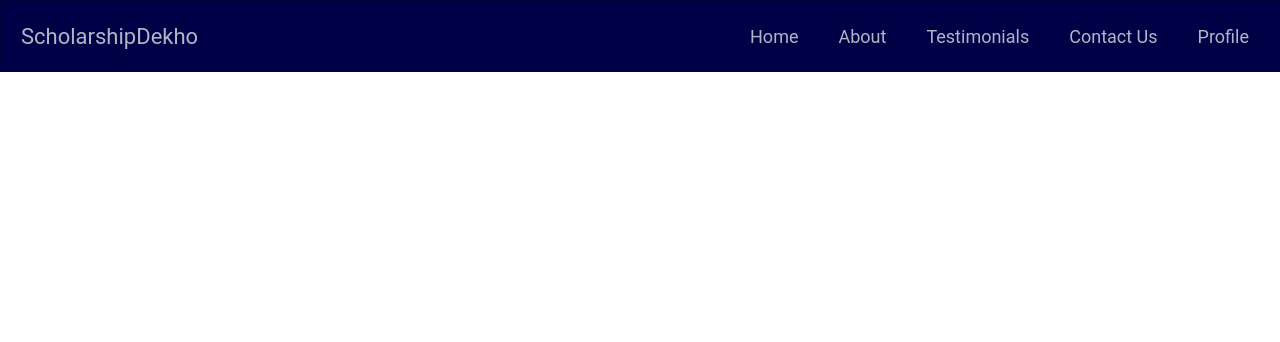
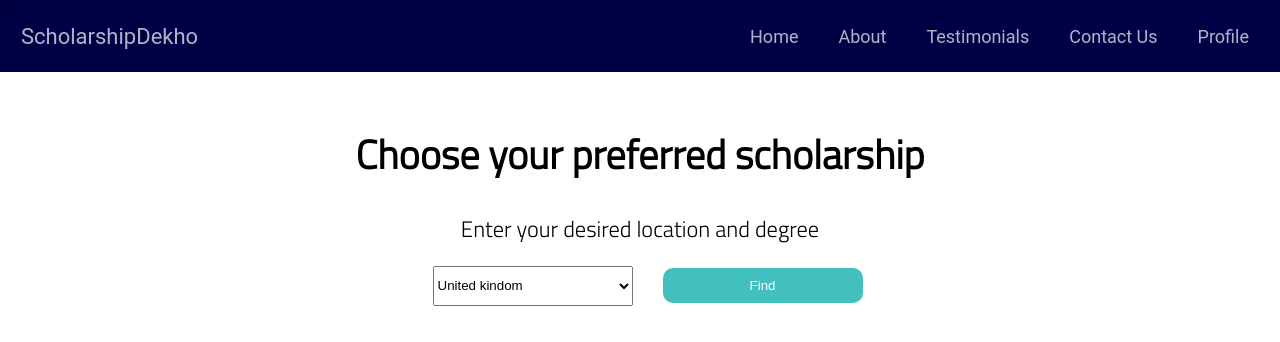
Before and after one commit to dhruv15803/Codetantra-Hackathon, a React (Create React App) app: page /userPreferences in a window 1280 px wide. Shown: the top 342 px of the page. Built offline with nearby package versions, Linux system fonts and the light colour scheme; a web font is replaced by a local one.

Commit message:
userPreference commit

```diff
--- a/src/App.js
+++ b/src/App.js
@@ -3,7 +3,7 @@ import Body from './Components/Body';
 import CountryScholarships from './Components/CountryScholarships';
 import Navbar from './Components/Navbar';
 import { BrowserRouter,Routes,Route} from 'react-router-dom';
-
+import UserPreference from './Components/UserPreference';
 
 function App() {
 
@@ -18,6 +18,7 @@ function App() {
       <Route exact path='/uk' element={<CountryScholarships country='united-kingdom'/>}/>
       <Route exact path='/us' element={<CountryScholarships country='united-states'/>}/>
       <Route exact path='/Canada' element={<CountryScholarships country='canada'/>}/>
+      <Route exact path='/userPreferences' element={<UserPreference/>}/>
     </Routes>
     </BrowserRouter>
     </>
--- a/src/Components/ComponentsCss.css/CountryScholarshipsCss.css
+++ b/src/Components/ComponentsCss.css/CountryScholarshipsCss.css
@@ -1,5 +1,4 @@
 .country-scholarships-parentContainer{
-    border:2px solid black;
     display: flex;
     flex-direction: column;
     width:100%;
--- /dev/null
+++ b/src/Components/ComponentsCss.css/UserPreferenceCss.css
@@ -0,0 +1,53 @@
+.user-preference-container{
+    display: flex;
+    flex-direction: column;
+    padding:15px;
+    align-items: center;
+}
+
+.user-preference-text{
+    display: flex;
+    flex-direction: column;
+    padding:10px;
+    align-items: center;
+}
+
+.user-preference-text h1{
+    font-family: 'Titillium Web', sans-serif;
+    font-size:2.5rem;
+}
+
+.user-preference-text p{
+    font-family: 'Titillium Web', sans-serif;
+    font-size:1.4rem;
+    margin:0px;
+}
+
+#user-preference-form{
+    display: flex;
+    padding:10px;
+    justify-content: center;
+    align-items: center;
+}
+
+.drop-down{
+    width:200px;
+    height:40px;
+    margin:0px 15px;
+}
+
+.user-preference-btn{
+    width:200px;
+    height:35px;
+    background-color: #42bfbf;
+    transition:0.3s;
+    border:none;
+    color:white;
+    transition:0.3s;
+    border-radius: 10px;
+    margin-left:15px;
+}
+
+.user-preference-btn:hover{
+    background-color:#328888 ;
+}
--- a/src/Components/CountryScholarships.js
+++ b/src/Components/CountryScholarships.js
@@ -3,6 +3,9 @@ import './ComponentsCss.css/CountryScholarshipsCss.css'
 import data from '../data/scholarships.js'
 
 export default function CountryScholarships(props) {
+
+
+
 
     const [scholarships,setScholarships] = useState([]);
     useEffect(()=>{
--- a/src/Components/Navbar.js
+++ b/src/Components/Navbar.js
@@ -5,7 +5,7 @@ export default function Navbar(props) {
   return (
     <>
     <nav className="navbar">
-    <label className="navbar-toggle" id="js-navbar-toggle" for="chkToggle">
+    <label className="navbar-toggle" id="js-navbar-toggle" htmlFor="chkToggle">
             <i className="fa fa-bars"></i>
         </label>
     <a href="/" className="logo">{props.companyName}</a>
--- /dev/null
+++ b/src/Components/UserPreference.js
@@ -0,0 +1,65 @@
+import React, { useState } from 'react'
+import './ComponentsCss.css/UserPreferenceCss.css'
+import CountryScholarships from './CountryScholarships';
+
+
+export default function UserPreference() {
+
+  const [submitted,setSubmitted] = useState(false);
+
+  const [formData,setFormData] = useState({
+    "location":"united-kingdom",
+  });
+
+  const handleChange = (event)=>{
+    const {name,value} = event.target;
+    setFormData(prevFormData=>{
+      return {
+        ...prevFormData,
+        [name]:value,
+      }
+    })
+  }
+
+  console.log(formData);
+
+  const findScholarships = (event)=>{
+    event.preventDefault();
+    console.log(formData);
+    setSubmitted(true);
+    console.log(submitted);
+  }
+
+  return (
+    <>
+    <div className="user-preference-container" onSubmit={findScholarships}>
+    <div className="user-preference-text">
+        <h1>Choose your preferred scholarship</h1>
+        <p>Enter your desired location and degree</p>
+    </div>
+    {/* onSubmit={findScholarships} */}
+    {submitted===false && <form id='user-preference-form'>
+        <select value={formData.name} onChange={handleChange} name="location" id="location-drop-down" className='drop-down'>
+            <option value="united-kingdom ">United kindom</option>
+            <option value="united-states">United states</option>
+            <option value="canada">Canada</option>
+            <option value="europe">Europe</option>
+            <option value="south-africa">South africa</option>
+            <option value="nigeria">Nigeria</option>
+            <option value="india">India</option>
+            <option value="pakistan">Pakistan</option>
+        </select>
+        {/* <select value={formData.name} onChange={handleChange} name="degrees" id="degrees-drop-down" className='drop-down'>
+            <option value="Bachelor">Bachelor</option>
+            <option value="Master">Master</option>
+            <option value="Phd">Phd</option>
+            <option value="Course">Course</option>
+        </select> */}
+        <button className="user-preference-btn">Find</button>
+    </form>}
+    {submitted && <button className='user-preference-btn' onClick={()=>window.location.reload()}>Change</button>}
+    {submitted && <CountryScholarships country={formData.location}/>}
+    </div>
+    </>
+  )
+}
```
